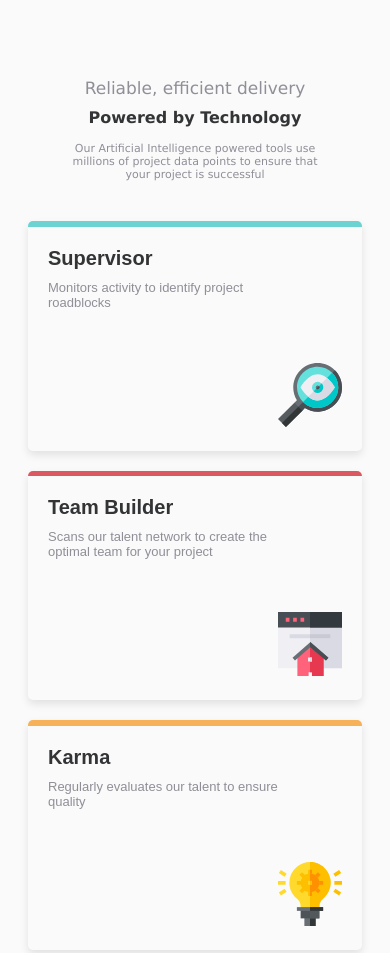
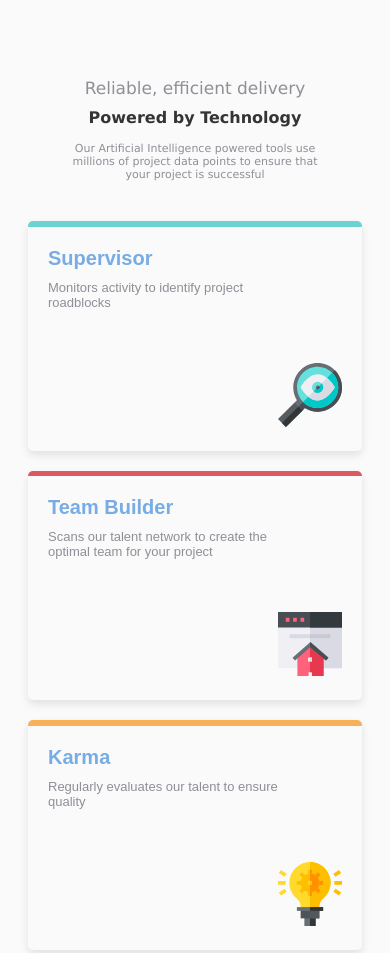
Before and after one commit to reemdalab/four-cards-feature, a website: page index.html in a window 390 px wide. Shown: the top 953 px of the page. Drawn offline with Linux system fonts and the light colour scheme.

Commit message:
p1,p2,p3 edit

```diff
--- a/styles.css
+++ b/styles.css
@@ -154,6 +154,7 @@ header .p3
     .child1-main h3,.child22-main h3,.child222-main h3,.child3-main h3
     {
        font-size:20px;
+       color: #77ace4;
     }
     .child1-main p ,.child22-main p,.child222-main p,.child3-main p
     {
```
